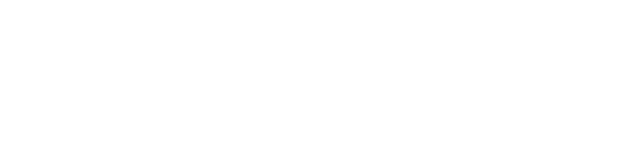
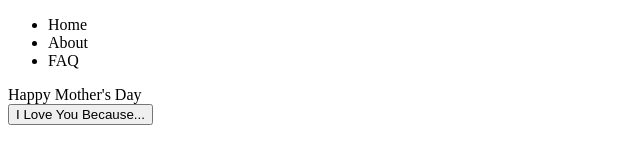
Before and after one commit to nickdurbin/MothersDay, a plain HTML site: page index.html in a window 1280 px wide. Shown: the whole page, without its empty margins (0-640 px from the left). Drawn offline with Linux system fonts and the light colour scheme.

Commit message:
Adding some HTML to setup the structure of the page. Will add styling later.

```diff
--- a/index.html
+++ b/index.html
@@ -5,13 +5,22 @@
     <meta name="viewport" content="width=device-width, initial-scale=1.0">
     <meta http-equiv="X-UA-Compatible" content="ie=edge">
 
-
+    <link rel="stylesheet" href="style.css">
+    <link rel="stylesheet" href="reset.css">
     <title>Happy Mother's Day</title>
 </head>
 <body>
-    <nav></nav>
-    <header></header>
-    <main></main>
+    <nav>
+      <ul>
+        <li>Home</li>
+        <li>About</li>
+        <li>FAQ</li>
+      </ul>
+    </nav>
+    <header>Happy Mother's Day</header>
+    <main>
+      <button type="submit">I Love You Because...</button>
+    </main>
 
     <script></script>
 </body>
--- /dev/null
+++ b/reset.css
@@ -0,0 +1 @@
+// reset.css
--- a/style.css
+++ b/style.css
@@ -0,0 +1 @@
+// style.css
```
